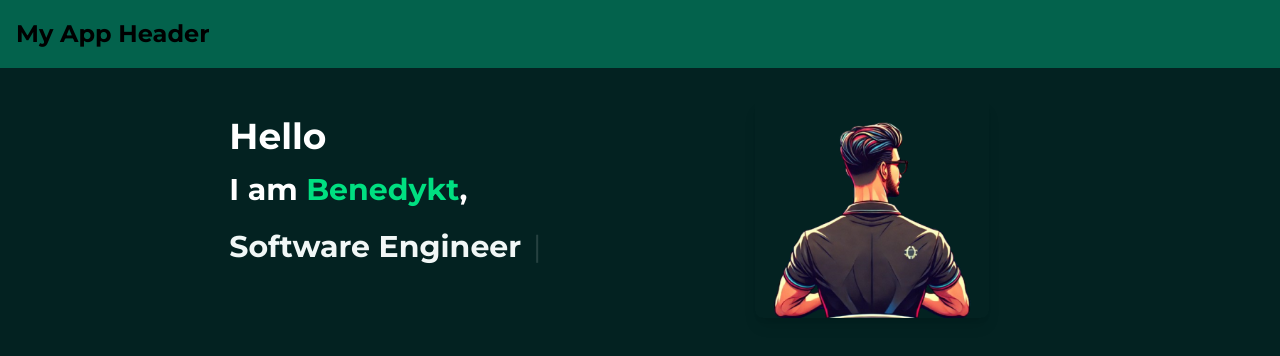
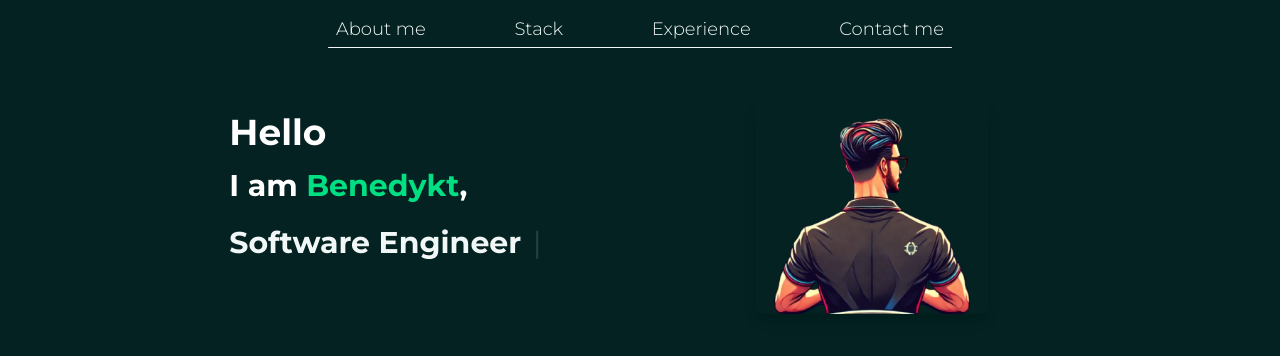
Before and after one commit to benhus8/benedykt-the-dev, a Next.js app in the folder frontend/: page /en in a window 1280 px wide. Shown: the top 356 px of the page. Built offline with nearby package versions, Linux system fonts and the light colour scheme.

Commit message:
refactor header

```diff
--- a/frontend/components/Header.jsx
+++ b/frontend/components/Header.jsx
@@ -1,7 +1,31 @@
+import AnimatedLine from "@/components/animated/AnimatedLine";
+import { useTranslations } from 'next-intl';
+
 export default function Header() {
+    const t = useTranslations('Header');
+
     return (
-        <header className="p-4 bg-primary-dark">
-            <h1 className="text-xl font-bold">My App Header</h1>
+        <header className="p-4 bg-primary-darkest">
+            <div className="flex justify-center">
+                <nav className="w-1/2">
+                    <div className="flex justify-between mr-2 ml-2">
+                        <NavItem text={t('about-me')}/>
+                        <NavItem text={t('stack')} />
+                        <NavItem text={t('experience')}/>
+                        <NavItem text={t('contact-me')}/>
+                    </div>
+                    <AnimatedLine className="mb-0 mt-1 left-0 h-0.25 bg-primary-white rounded-lg" />
+                </nav>
+            </div>
+
         </header>
-    )
+    );
 }
+
+function NavItem({ text }) {
+    return (
+        <h1 className="font-light text-lg text-primary-white hover:text-primary-light cursor-pointer transition-all duration-300">
+            {text}
+        </h1>
+    );
+}
```
